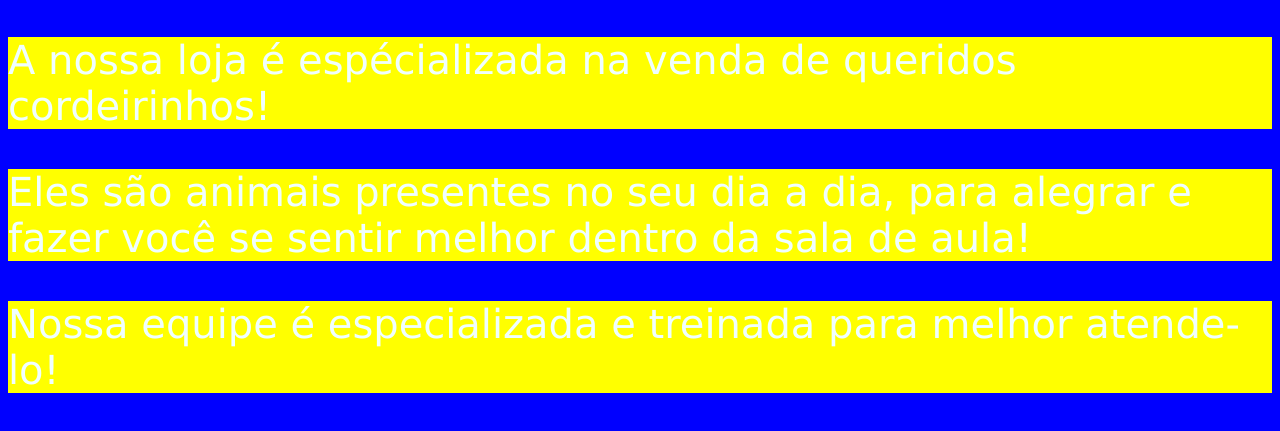
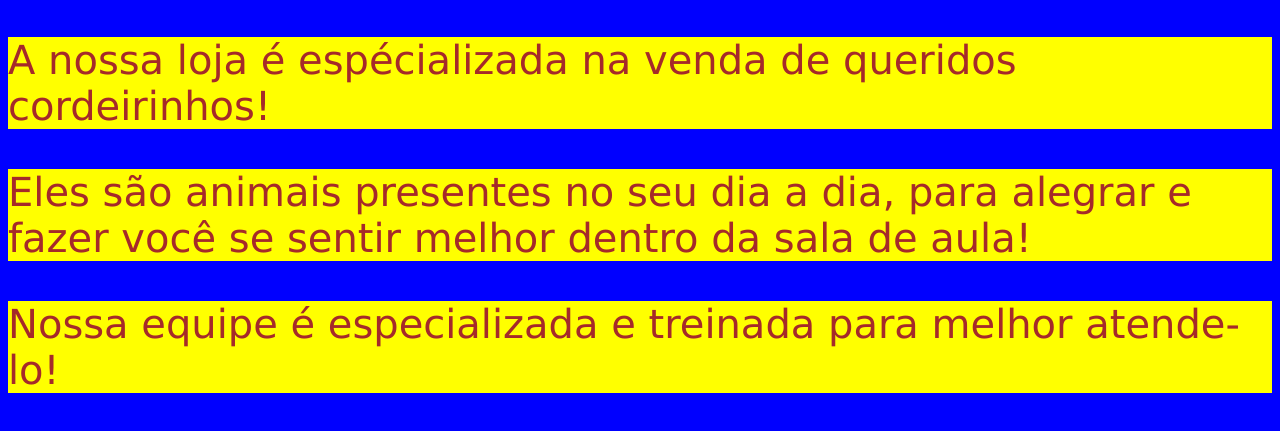
Before and after one commit to profBrunoo/bibiana1A, a plain HTML site: page index.html in a window 1280 px wide. Shown: the part 73-504 px from the top of the page. Drawn offline with Linux system fonts and the light colour scheme.

Commit message:
hjgjkhjhk

```diff
--- a/style.css
+++ b/style.css
@@ -9,7 +9,7 @@ h1{
 }
 
 p{
-    color: azure;
+    color:brown;
     font-family: verdana;
     background-color: yellow;
     font-size: 40px;
```
